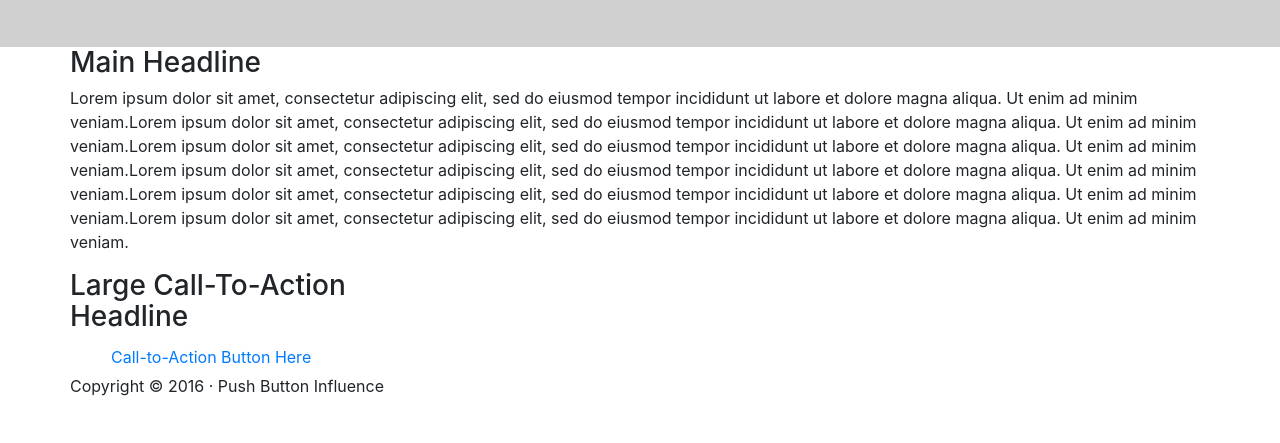
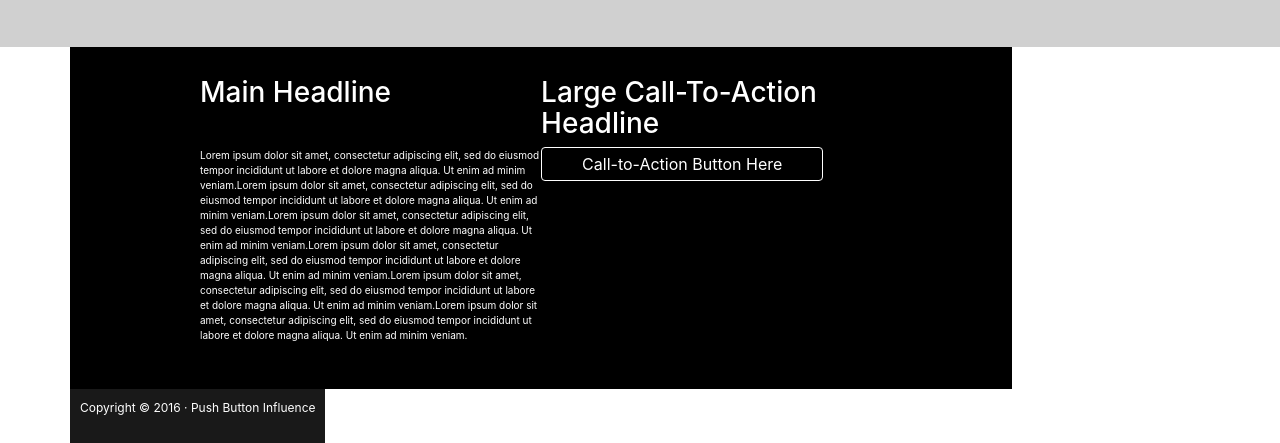
Before and after one commit to MVolodya/HW-5-TeamDev, a plain HTML site: page index.html in a window 1280 px wide. Shown: the part 3834-4277 px from the top of the page. Before the commit the page ends 4248 px from the top, so only its background shows below. Drawn offline with nearby package versions, Linux system fonts and the light colour scheme.

Commit message:
Update style.css

```diff
--- a/style.css
+++ b/style.css
@@ -146,5 +146,51 @@
     width: 70%;
     border-top: none;
     padding: 0px;
+}
 
-}
+.nearby {
+     display: flex;
+     justify-content: center;
+     background-color: black;
+     color: white;
+     padding: 30px 130px;
+  }
+
+  .nearbyone {
+  	flex: 1;
+  	max-width: 400px;
+  	text-align: left;
+  }
+
+  .nearbyone p {
+  	font-size: 10px;
+  }
+
+  .nearbytwo {
+  	flex: 1;
+  }
+
+  .nearbyone > h3, .right_part > h3 {
+  	margin-bottom: 40px;
+  }
+
+  .nearbytwo > .btn {
+  	border-color: white;
+  	color: white;
+  }
+
+.nearbyone > h3 > a {
+  	text-decoration: none;
+  	color: rgb(17, 204, 238);
+  	cursor: pointer;
+  }
+
+  footer {
+  	max-width: 1170px;
+  	background-color: #191919;
+  	text-align: center;
+  	font-size: 12px;
+  	color: white;
+  	border: none;
+  	padding: 10px;
+  }
```
